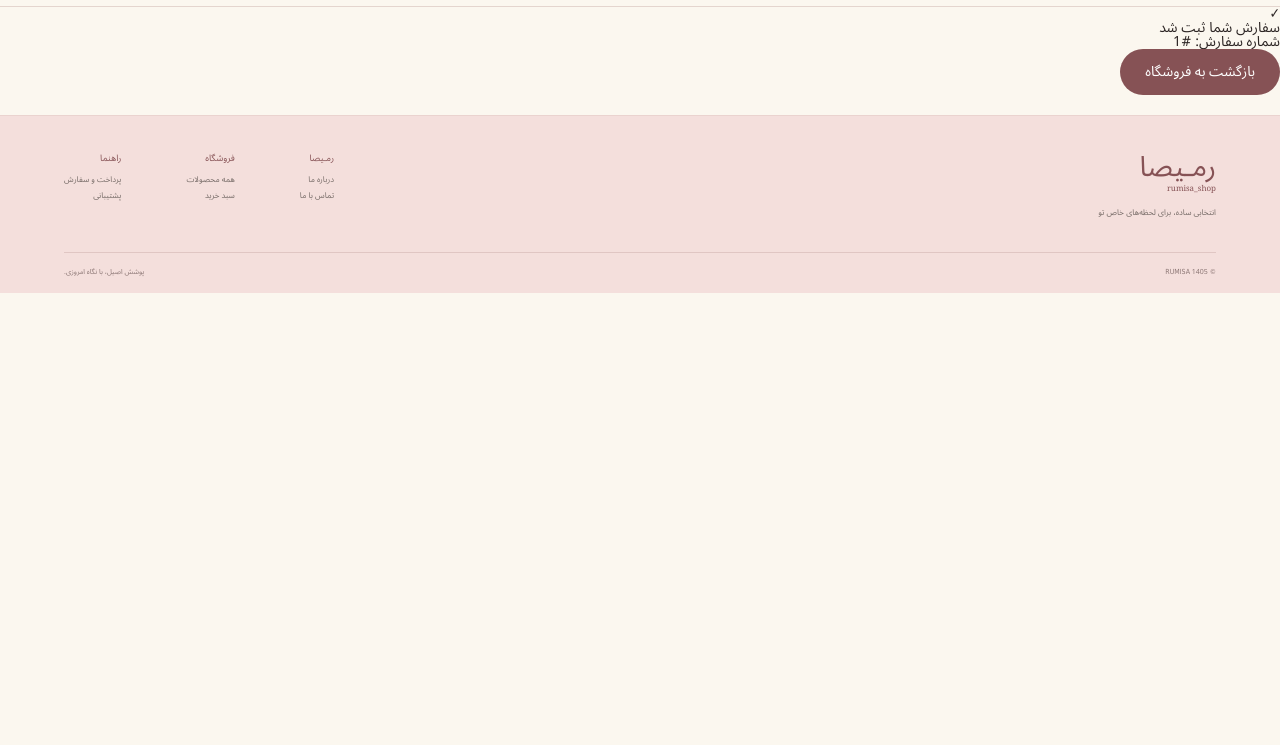
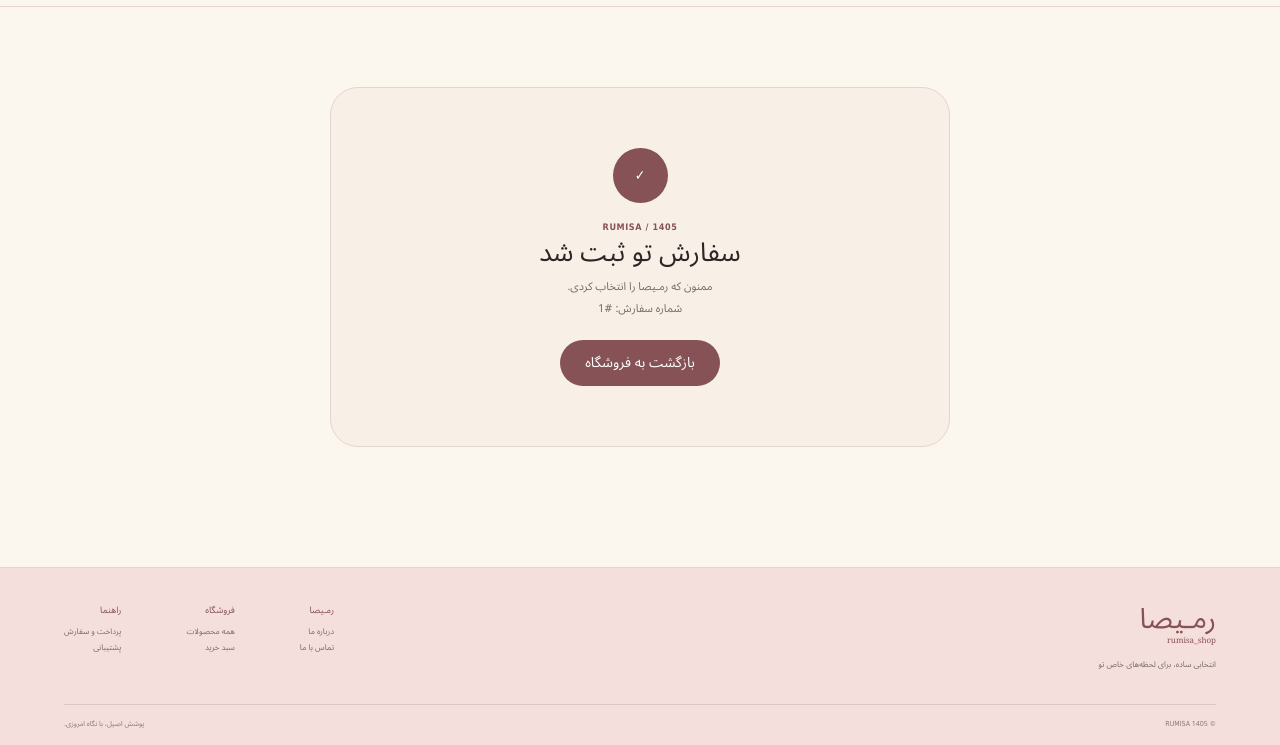
Before and after one commit to sima005/romisa-shop, a Django app: template templates/store/success.html in a window 1280 px wide. Shown: the part 79-824 px from the top of the page. Before the commit the page ends 372 px from the top, so only its background shows below. Run offline with Django 5.2, Linux system fonts and the light colour scheme; the template is opened without the code that fills it: most values are stand-ins (such as "Sample title", 1, 10 or a date in 2020); some libraries are stand-ins or nearby versions.

Commit message:
Design order success page in Rumisa editorial system

```diff
--- a/templates/store/success.html
+++ b/templates/store/success.html
@@ -1 +1,5 @@
-{% extends 'base.html' %}{% block title %}سفارش ثبت شد | رمـیصا{% endblock %}{% block content %}<section class="success"><span>✓</span><h1>سفارش شما ثبت شد</h1><p>شماره سفارش: #{{ order.id }}</p><a class="btn" href="{% url 'shop' %}">بازگشت به فروشگاه</a></section>{% endblock %}
+{% extends 'base.html' %}
+{% block title %}سفارش ثبت شد | رمـیصا{% endblock %}
+{% block content %}
+<section class="success-box"><div class="check">✓</div><span class="collection-kicker">RUMISA / 1405</span><h1>سفارش تو ثبت شد</h1><p>ممنون که رمـیصا را انتخاب کردی.<br>شماره سفارش: <strong>#{{ order.id }}</strong></p><a class="btn" href="{% url 'shop' %}">بازگشت به فروشگاه</a></section>
+{% endblock %}
```
